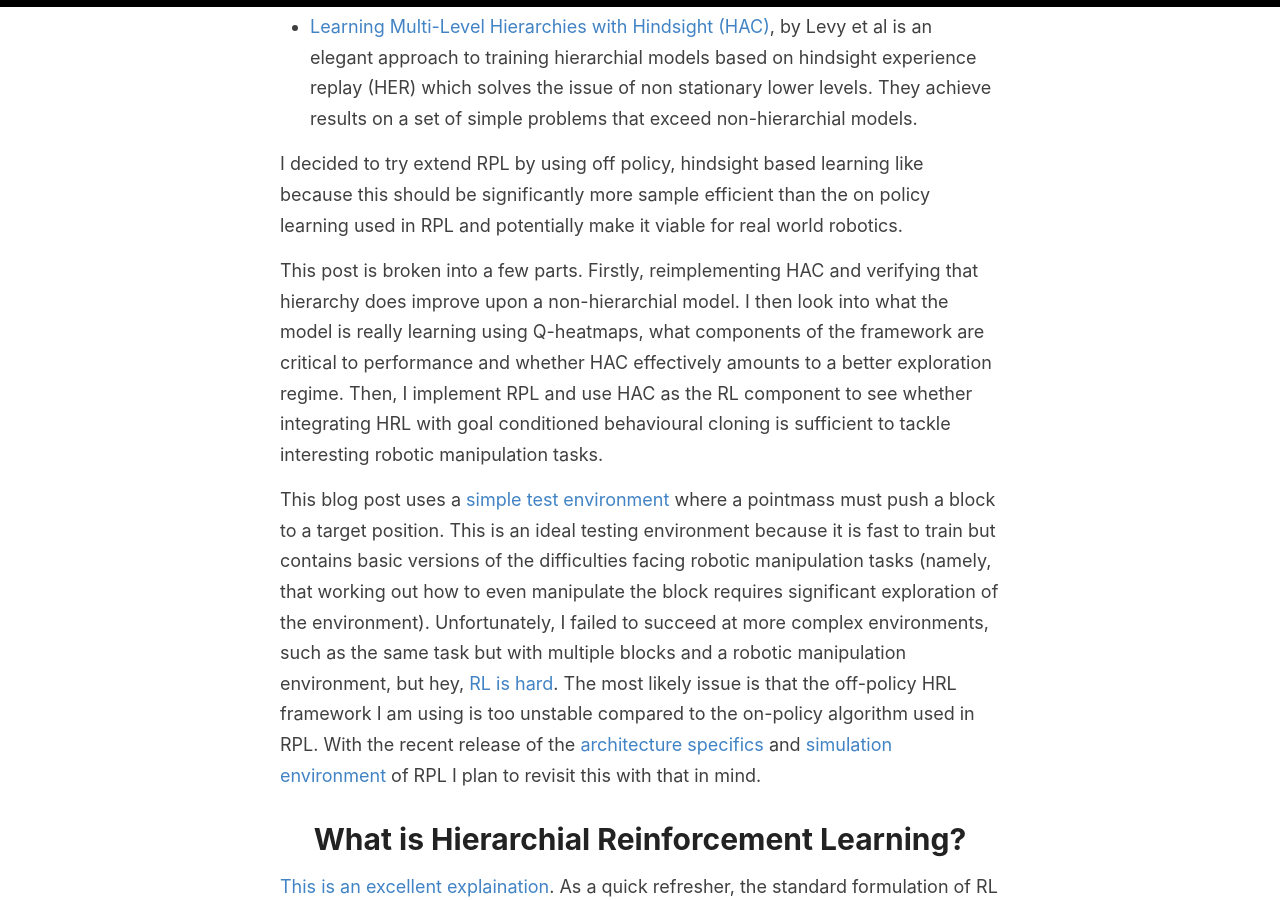
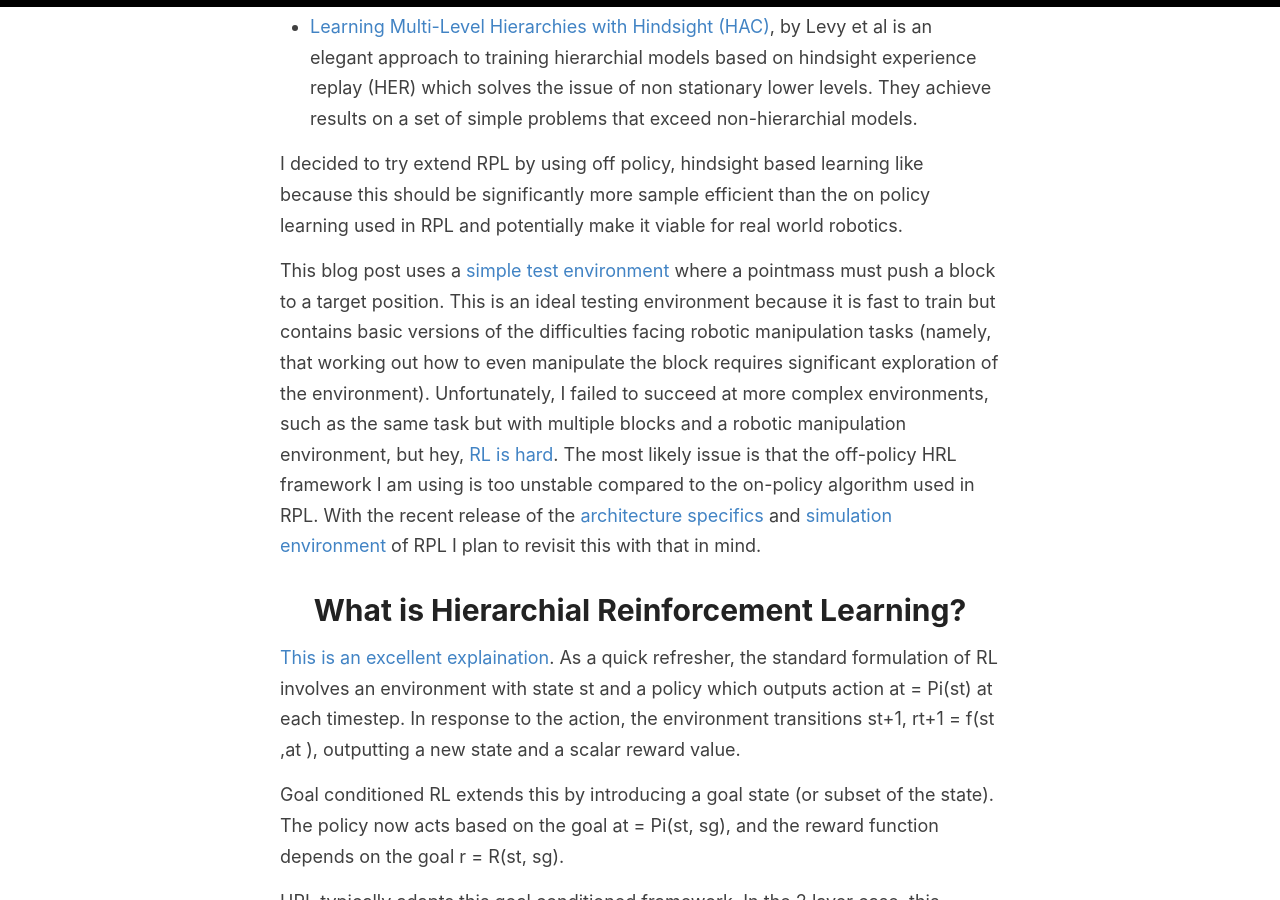
Before and after one commit to sholtodouglas/sholtodouglas.github.io, a Jekyll site: the page built from _posts/2020-06-03-DoesHierarchialRLWorkYet.md, in a window 1280 px wide and 900 px high, scrolled down 1353 px. Built offline with Jekyll 4.4.1, drawn with Linux system fonts in a browser that asks for light colours.

Commit message:
Update 2020-06-03-DoesHierarchialRLWorkYet.md

```diff
--- a/_posts/2020-06-03-DoesHierarchialRLWorkYet.md
+++ b/_posts/2020-06-03-DoesHierarchialRLWorkYet.md
@@ -18,8 +18,6 @@ Two pieces of work made me interested in exploring whether this was about to cha
 - [Learning Multi-Level Hierarchies with Hindsight (HAC)](https://arxiv.org/pdf/1712.00948.pdf), by Levy et al is an elegant approach to training hierarchial models based on hindsight experience replay (HER) which solves the issue of non stationary lower levels. They achieve results on a set of simple problems that exceed non-hierarchial models.
 
 I decided to try extend RPL by using off policy, hindsight based learning like because this should be significantly more sample efficient than the on policy learning used in RPL and potentially make it viable for real world robotics.
-
-This post is broken into a few parts. Firstly, reimplementing HAC and verifying that hierarchy does improve upon a non-hierarchial model. I then look into what the model is really learning using Q-heatmaps, what components of the framework are critical to performance and whether HAC effectively amounts to a better exploration regime. Then, I implement RPL and use HAC as the RL component to see whether integrating HRL with goal conditioned behavioural cloning is sufficient to tackle interesting robotic manipulation tasks.
 
 This blog post uses a [simple test environment](https://github.com/sholtodouglas/pointMass) where a pointmass must push a block to a target position. This is an ideal testing environment because it is fast to train but contains basic versions of the difficulties facing robotic manipulation tasks (namely, that working out how to even manipulate the block requires significant exploration of the environment). Unfortunately, I failed to succeed at more complex environments, such as the same task but with multiple blocks and a robotic manipulation environment, but hey, [RL is hard](https://www.alexirpan.com/2018/02/14/rl-hard.html). The most likely issue is that the off-policy HRL framework I am using is too unstable compared to the on-policy algorithm used in RPL. With the recent release of the [architecture specifics](http://proceedings.mlr.press/v100/gupta20a/gupta20a.pdf) and [simulation environment](https://github.com/google-research/relay-policy-learning) of RPL I plan to revisit this with that in mind.
 
```
